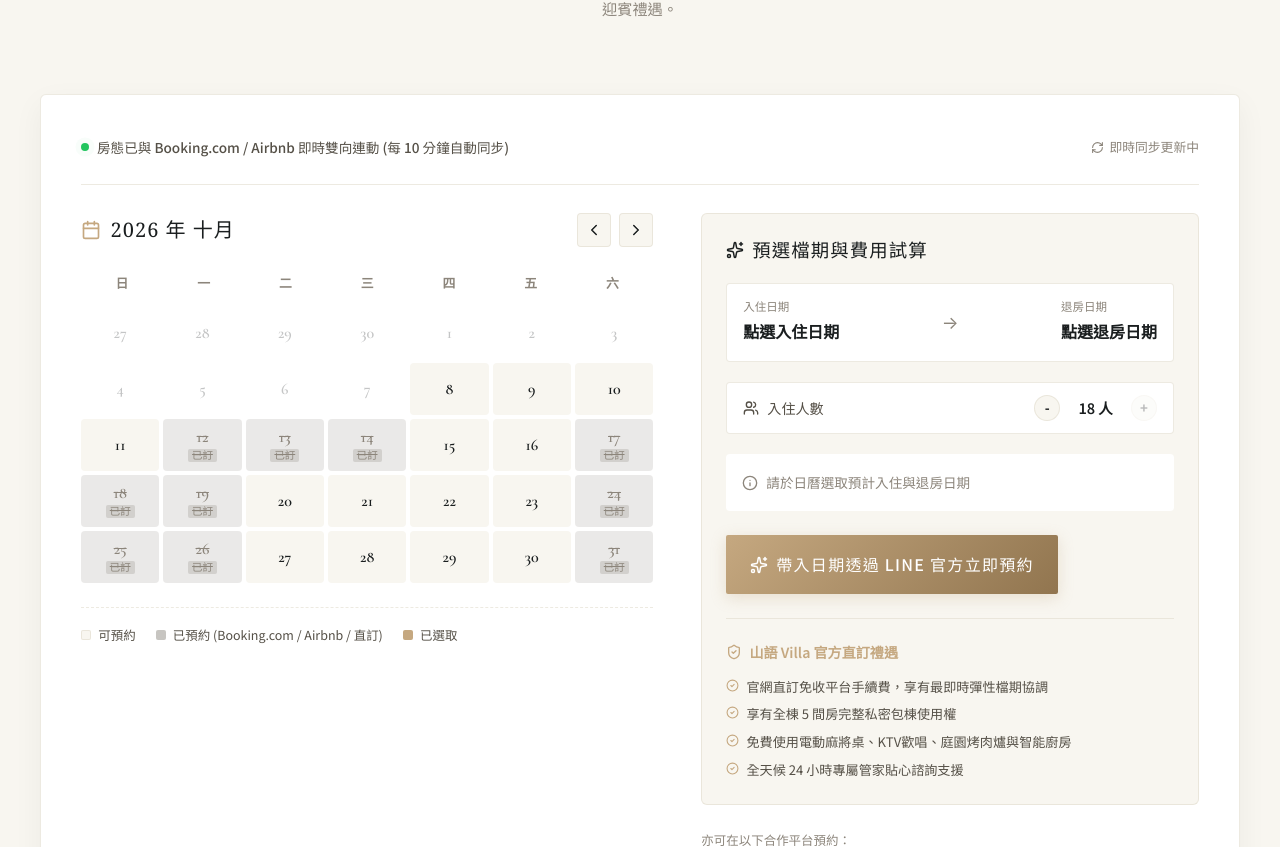
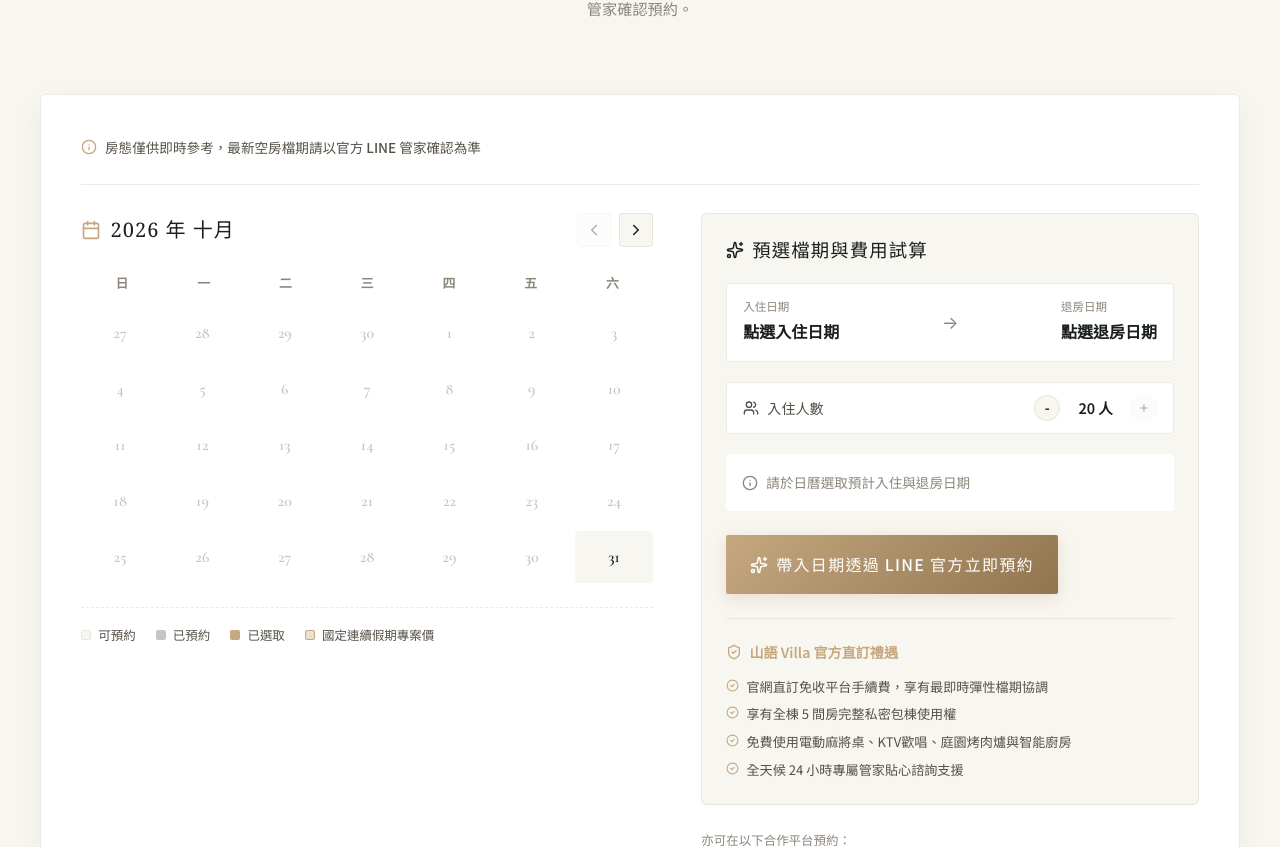
Before and after one commit to aassdd90629/Ann_Villa, a Vue app: page / in a window 1280 px wide. Shown: the part 5092-5939 px from the top of the page. Built offline with nearby package versions, Linux system fonts and the light colour scheme.

Commit message:
feat(calendar): 串接房態服務層、開放全數日期選取並限制明天起訂

```diff
--- a/src/components/booking/AvailabilityCalendar.vue
+++ b/src/components/booking/AvailabilityCalendar.vue
@@ -1,10 +1,10 @@
 <script setup>
-import { ref, computed } from 'vue'
+import { ref, computed, onMounted } from 'vue'
 import { useI18n } from '../../composables/useI18n'
 import pricingData from '../../data/pricing.json'
 import siteData from '../../data/site.json'
 import channelsData from '../../data/channels.json'
-import availabilityData from '../../data/availability.json'
+import { getBookedRanges } from '../../services/availabilityService'
 import {
   Calendar as CalendarIcon,
   ChevronLeft,
@@ -21,12 +21,30 @@ import {
 
 const { isEn, t, tField } = useI18n()
 
-// 日曆狀態
-const currentDate = ref(new Date(2026, 9, 1)) // 2026 年 10 月 (月份為 0-indexed)
+// 民宿當前時間（以本地時間為準）
+const now = new Date()
+const today = new Date(now.getFullYear(), now.getMonth(), now.getDate())
+today.setHours(0, 0, 0, 0)
+
+// 預設明天（含）之後的日期才可以開始預訂
+const minBookingDate = new Date(today.getFullYear(), today.getMonth(), today.getDate() + 1)
+minBookingDate.setHours(0, 0, 0, 0)
+
+// 日曆狀態：預設開啟當下月份
+const currentDate = ref(new Date(today.getFullYear(), today.getMonth(), 1))
 const checkInDate = ref(null) // 'YYYY-MM-DD'
 const checkOutDate = ref(null) // 'YYYY-MM-DD'
-const guestCount = ref(18)
+const guestCount = ref(20)
 const hoverDate = ref(null)
+const bookedRanges = ref([])
+
+onMounted(async () => {
+  try {
+    bookedRanges.value = await getBookedRanges()
+  } catch (err) {
+    bookedRanges.value = []
+  }
+})
 
 const currentYear = computed(() => currentDate.value.getFullYear())
 const currentMonth = computed(() => currentDate.value.getMonth())
@@ -36,13 +54,26 @@ const monthNamesEn = ['January', 'February', 'March', 'April', 'May', 'June', 'J
 const weekDaysZh = ['日', '一', '二', '三', '四', '五', '六']
 const weekDaysEn = ['Sun', 'Mon', 'Tue', 'Wed', 'Thu', 'Fri', 'Sat']
 
+// 判斷是否不可再切換至上個月（不能切換到當前月份以前）
+const isPrevDisabled = computed(() => {
+  return currentYear.value < today.getFullYear() ||
+    (currentYear.value === today.getFullYear() && currentMonth.value <= today.getMonth())
+})
+
 // 切換月份
 const prevMonth = () => {
+  if (isPrevDisabled.value) return
   currentDate.value = new Date(currentYear.value, currentMonth.value - 1, 1)
 }
 
 const nextMonth = () => {
   currentDate.value = new Date(currentYear.value, currentMonth.value + 1, 1)
+}
+
+// 檢查特定日期是否為國定連假
+function getHolidayForDate(dateStr) {
+  if (!pricingData.holidays) return null
+  return pricingData.holidays.find(h => h.startDate && h.endDate && dateStr >= h.startDate && dateStr <= h.endDate) || null
 }
 
 // 產生當月日曆網格
@@ -66,7 +97,8 @@ const calendarDays = computed(() => {
       dayNum,
       isCurrentMonth: false,
       isBooked: isDateBooked(dateStr),
-      isPast: isDatePast(d)
+      isPast: isDatePast(d),
+      holiday: getHolidayForDate(dateStr)
     })
   }
 
@@ -79,7 +111,8 @@ const calendarDays = computed(() => {
       dayNum: i,
       isCurrentMonth: true,
       isBooked: isDateBooked(dateStr),
-      isPast: isDatePast(d)
+      isPast: isDatePast(d),
+      holiday: getHolidayForDate(dateStr)
     })
   }
 
@@ -93,7 +126,8 @@ const calendarDays = computed(() => {
       dayNum: i,
       isCurrentMonth: false,
       isBooked: isDateBooked(dateStr),
-      isPast: isDatePast(d)
+      isPast: isDatePast(d),
+      holiday: getHolidayForDate(dateStr)
     })
   }
 
@@ -108,20 +142,21 @@ function formatDate(d) {
 }
 
 function isDatePast(d) {
-  const today = new Date(2026, 9, 8) // 模擬當前系統日期 2026-10-08
-  today.setHours(0, 0, 0, 0)
-  return d < today
+  // 依照民宿當下的時間，預設明天（含）之後的日期才可以開始預訂
+  return d < minBookingDate
 }
 
 function isDateBooked(dateStr) {
-  return availabilityData.bookedRanges.some(range => {
+  if (!bookedRanges.value || !bookedRanges.value.length) return false
+  return bookedRanges.value.some(range => {
     return dateStr >= range.startDate && dateStr <= range.endDate
   })
 }
 
 // 取得某日期的預約來源
 function getBookingSource(dateStr) {
-  const found = availabilityData.bookedRanges.find(range => dateStr >= range.startDate && dateStr <= range.endDate)
+  if (!bookedRanges.value || !bookedRanges.value.length) return ''
+  const found = bookedRanges.value.find(range => dateStr >= range.startDate && dateStr <= range.endDate)
   return found ? found.source : ''
 }
 
@@ -176,6 +211,7 @@ const bookingCalculation = computed(() => {
       weekdayNights: 0,
       weekendNights: 0,
       holidayNights: 0,
+      holidayTotal: 0,
       baseTotal: 0,
       extraPersonFee: 0,
       grandTotal: 0
@@ -186,29 +222,40 @@ const bookingCalculation = computed(() => {
   const end = new Date(checkOutDate.value)
   let weekdayCount = 0
   let weekendCount = 0
+  let holidayCount = 0
+  let holidayTotal = 0
 
   while (current < end) {
-    const dayOfWeek = current.getDay() // 0 = Sun, 5 = Fri, 6 = Sat
-    if (dayOfWeek === 5 || dayOfWeek === 6 || dayOfWeek === 0) {
-      weekendCount++
+    const dateStr = formatDate(current)
+    const holiday = getHolidayForDate(dateStr)
+
+    if (holiday) {
+      holidayCount++
+      holidayTotal += holiday.price
     } else {
-      weekdayCount++
+      const dayOfWeek = current.getDay() // 0 = Sun, 5 = Fri, 6 = Sat
+      if (dayOfWeek === 5 || dayOfWeek === 6 || dayOfWeek === 0) {
+        weekendCount++
+      } else {
+        weekdayCount++
+      }
     }
     current.setDate(current.getDate() + 1)
   }
 
   const pkg = pricingData.exclusivePackage
-  const baseTotal = (weekdayCount * pkg.weekday) + (weekendCount * pkg.weekend)
+  const baseTotal = (weekdayCount * pkg.weekday) + (weekendCount * pkg.weekend) + holidayTotal
   const extraGuests = Math.max(0, guestCount.value - pkg.includedGuests)
   const extraFeePerNight = extraGuests * pkg.extraPersonFee
-  const totalExtraFee = extraFeePerNight * (weekdayCount + weekendCount)
+  const totalExtraFee = extraFeePerNight * (weekdayCount + weekendCount + holidayCount)
   const grandTotal = baseTotal + totalExtraFee
 
   return {
-    nights: weekdayCount + weekendCount,
+    nights: weekdayCount + weekendCount + holidayCount,
     weekdayNights: weekdayCount,
     weekendNights: weekendCount,
-    holidayNights: 0,
+    holidayNights: holidayCount,
+    holidayTotal,
     baseTotal,
     extraPersonFee: totalExtraFee,
     grandTotal
@@ -231,15 +278,11 @@ const lineBookingUrl = computed(() => {
 
 <template>
   <div class="availability-calendar-card card-luxury">
-    <!-- 頂部即時同步狀態列 -->
+    <!-- 頂部檔期說明列 -->
     <div class="sync-banner">
       <div class="sync-status">
-        <span class="pulse-dot"></span>
-        <span class="sync-text">{{ isEn ? t('calendar.syncNotice') : '房態已與 Booking.com / Airbnb 即時雙向連動 (每 10 分鐘自動同步)' }}</span>
-      </div>
-      <div class="sync-time">
-        <RefreshCw :size="13" class="spin-hover" />
-        <span>{{ isEn ? 'Status: Live Synced' : '即時同步更新中' }}</span>
+        <Info :size="16" class="info-icon" />
+        <span class="sync-text">{{ isEn ? t('calendar.syncNotice') : '房態僅供即時參考，最新空房檔期請以官方 LINE 管家確認為準' }}</span>
       </div>
     </div>
 
@@ -254,7 +297,7 @@ const lineBookingUrl = computed(() => {
             </h3>
           </div>
           <div class="nav-btn-group">
-            <button class="nav-btn" @click="prevMonth" :aria-label="isEn ? 'Previous month' : '上一月'">
+            <button class="nav-btn" :disabled="isPrevDisabled" @click="prevMonth" :aria-label="isEn ? 'Previous month' : '上一月'">
               <ChevronLeft :size="18" />
             </button>
             <button class="nav-btn" @click="nextMonth" :aria-label="isEn ? 'Next month' : '下一月'">
@@ -287,7 +330,7 @@ const lineBookingUrl = computed(() => {
             }"
             :disabled="day.isPast || day.isBooked"
             @click="selectDate(day)"
-            :title="day.isBooked ? `${day.dateStr} (${getBookingSource(day.dateStr)} 已預約)` : day.dateStr"
+            :title="day.isBooked ? `${day.dateStr} (${getBookingSource(day.dateStr)} 已預約)` : (day.holiday ? `${day.dateStr} 【${isEn ? day.holiday.nameEn : day.holiday.nameZh} NT$ ${day.holiday.price.toLocaleString()}` + (day.holiday.breakfast ? ' 含早餐' : ' 不含早餐') + '】' : day.dateStr)"
           >
             <span class="day-number">{{ day.dayNum }}</span>
             <span v-if="day.isBooked" class="cell-tag booked-tag">
@@ -298,6 +341,9 @@ const lineBookingUrl = computed(() => {
             </span>
             <span v-else-if="day.dateStr === checkOutDate" class="cell-tag out-tag">
               {{ isEn ? 'Out' : '退房' }}
+            </span>
+            <span v-else-if="day.holiday && !day.isPast" class="cell-tag holiday-tag">
+              {{ isEn ? 'Holiday' : '連假' }}
             </span>
           </button>
         </div>
@@ -310,11 +356,15 @@ const lineBookingUrl = computed(() => {
           </div>
           <div class="legend-item">
             <span class="legend-dot booked"></span>
-            <span>{{ t('calendar.booked') }} (Booking.com / Airbnb / 直訂)</span>
+            <span>{{ t('calendar.booked') }}</span>
           </div>
           <div class="legend-item">
             <span class="legend-dot selected"></span>
             <span>{{ t('calendar.selected') }}</span>
+          </div>
+          <div class="legend-item">
+            <span class="legend-dot holiday"></span>
+            <span>{{ isEn ? 'Consecutive Holiday Rate' : '國定連續假期專案價' }}</span>
           </div>
         </div>
       </div>
@@ -354,8 +404,8 @@ const lineBookingUrl = computed(() => {
               <span class="g-count">{{ guestCount }} {{ t('calendar.guestCount') }}</span>
               <button
                 class="g-btn"
-                :disabled="guestCount >= 18"
-                @click="guestCount = Math.min(18, guestCount + 1)"
+                :disabled="guestCount >= 20"
+                @click="guestCount = Math.min(20, guestCount + 1)"
               >+</button>
             </div>
           </div>
@@ -373,6 +423,10 @@ const lineBookingUrl = computed(() => {
             <div v-if="bookingCalculation.weekendNights > 0" class="calc-row sub">
               <span>{{ isEn ? 'Weekend' : '假日' }} ({{ bookingCalculation.weekendNights }} {{ t('calendar.nights') }} × NT$ {{ pricingData.exclusivePackage.weekend.toLocaleString() }})</span>
               <span>NT$ {{ (bookingCalculation.weekendNights * pricingData.exclusivePackage.weekend).toLocaleString() }}</span>
+            </div>
+            <div v-if="bookingCalculation.holidayNights > 0" class="calc-row sub highlight-holiday">
+              <span>{{ isEn ? 'Consecutive Holidays' : '國定連續假期' }} ({{ bookingCalculation.holidayNights }} {{ t('calendar.nights') }})</span>
+              <span>NT$ {{ bookingCalculation.holidayTotal.toLocaleString() }}</span>
             </div>
             <div v-if="bookingCalculation.extraPersonFee > 0" class="calc-row sub">
               <span>{{ isEn ? 'Extra Person Fee' : '加人加床費用' }}</span>
@@ -471,13 +525,9 @@ const lineBookingUrl = computed(() => {
     align-items: center;
     gap: 0.5rem;
 
-    .pulse-dot {
-      width: 8px;
-      height: 8px;
-      border-radius: 50%;
-      background-color: #22C55E;
-      box-shadow: 0 0 0 3px rgba(34, 197, 94, 0.25);
-      animation: pulse 2s infinite;
+    .info-icon {
+      color: var(--gold-primary);
+      flex-shrink: 0;
     }
 
     .sync-text {
@@ -569,6 +619,12 @@ const lineBookingUrl = computed(() => {
         color: var(--gold-primary);
         background: var(--bg-card);
       }
+
+      &:disabled {
+        opacity: 0.35;
+        cursor: not-allowed;
+        pointer-events: none;
+      }
     }
   }
 }
@@ -620,6 +676,12 @@ const lineBookingUrl = computed(() => {
     margin-top: 2px;
     padding: 1px 4px;
     border-radius: 2px;
+
+    &.holiday-tag {
+      background: rgba(197, 168, 128, 0.2);
+      color: var(--gold-primary);
+      font-weight: 500;
+    }
   }
 
   &:hover:not(:disabled) {
@@ -698,6 +760,10 @@ const lineBookingUrl = computed(() => {
       }
       &.selected {
         background: var(--gold-primary);
+      }
+      &.holiday {
+        background: rgba(197, 168, 128, 0.35);
+        border: 1px solid var(--gold-primary);
       }
     }
   }
@@ -838,6 +904,11 @@ const lineBookingUrl = computed(() => {
     &.sub {
       font-size: 0.82rem;
       color: var(--text-muted);
+
+      &.highlight-holiday {
+        color: var(--gold-primary);
+        font-weight: 500;
+      }
     }
   }
 
--- a/src/composables/useI18n.js
+++ b/src/composables/useI18n.js
@@ -1,6 +1,7 @@
 import { ref, computed } from 'vue'
 
 const currentLocale = ref(localStorage.getItem('villa_lang') || 'zh-TW')
+const isSwitchingLang = ref(false)
 
 const messages = {
   'zh-TW': {
@@ -46,7 +47,7 @@ const messages = {
     },
     calendar: {
       title: '即時空房查詢與包棟預約',
-      subtitle: '全館即時房態已與 Booking.com、Airbnb 即時連動',
+      subtitle: '點選預計入住與退房日期即可即時試算包棟費用',
       checkIn: '入住日期',
       checkOut: '退房日期',
       selectDates: '請於日曆選取預計入住與退房日期',
@@ -64,7 +65,7 @@ const messages = {
       available: '可預約',
       selected: '已選取',
       inRange: '選取範圍',
-      syncNotice: '房態自動同步中 (Booking.com / Airbnb / LINE 直訂)',
+      syncNotice: '房態僅供即時參考，最新空房檔期請以官方 LINE 管家確認為準',
       lastSync: '最後同步時間',
       directPerksTitle: '山語 Villa 官方直訂專屬禮遇',
       otaAltTitle: '亦可透過官方合作之 OTA 平台預訂',
@@ -116,7 +117,7 @@ const messages = {
     },
     calendar: {
       title: 'Live Availability & Direct Reservation',
-      subtitle: 'Real-time calendar synced with Booking.com & Airbnb',
+      subtitle: 'Select your dates to estimate your villa stay rates',
       checkIn: 'Check-in',
       checkOut: 'Check-out',
       selectDates: 'Please select your check-in & check-out dates',
@@ -134,7 +135,7 @@ const messages = {
       available: 'Available',
       selected: 'Selected',
       inRange: 'In Range',
-      syncNotice: 'Live sync active (Booking.com / Airbnb / Direct)',
+      syncNotice: 'Calendar availability is for reference; please confirm final dates with our butler via official LINE.',
       lastSync: 'Last synced',
       directPerksTitle: 'Direct Booking Exclusive Privileges',
       otaAltTitle: 'Or Book via Our Official OTA Partners',
@@ -147,8 +148,15 @@ const messages = {
 
 export function useI18n() {
   const setLocale = (lang) => {
-    currentLocale.value = lang
-    localStorage.setItem('villa_lang', lang)
+    if (currentLocale.value === lang || isSwitchingLang.value) return
+    isSwitchingLang.value = true
+    setTimeout(() => {
+      currentLocale.value = lang
+      localStorage.setItem('villa_lang', lang)
+      setTimeout(() => {
+        isSwitchingLang.value = false
+      }, 50)
+    }, 200)
   }
 
   const toggleLocale = () => {
@@ -186,6 +194,7 @@ export function useI18n() {
   return {
     locale: currentLocale,
     isEn: computed(() => currentLocale.value === 'en-US'),
+    isSwitchingLang,
     setLocale,
     toggleLocale,
     t,
--- a/src/data/availability.json
+++ b/src/data/availability.json
@@ -1,50 +1,7 @@
 {
-  "lastSyncedAt": "2026-10-08T23:30:00+08:00",
+  "lastSyncedAt": null,
   "syncStatus": "healthy",
   "syncIntervalMinutes": 10,
-  "channelsSynced": ["Booking.com", "Airbnb", "Direct Line"],
-  "bookedRanges": [
-    {
-      "startDate": "2026-10-12",
-      "endDate": "2026-10-14",
-      "source": "Booking.com",
-      "type": "exclusive_package",
-      "status": "confirmed"
-    },
-    {
-      "startDate": "2026-10-17",
-      "endDate": "2026-10-19",
-      "source": "Direct Line",
-      "type": "exclusive_package",
-      "status": "confirmed"
-    },
-    {
-      "startDate": "2026-10-24",
-      "endDate": "2026-10-26",
-      "source": "Airbnb",
-      "type": "exclusive_package",
-      "status": "confirmed"
-    },
-    {
-      "startDate": "2026-10-31",
-      "endDate": "2026-11-02",
-      "source": "Booking.com",
-      "type": "exclusive_package",
-      "status": "confirmed"
-    },
-    {
-      "startDate": "2026-11-07",
-      "endDate": "2026-11-09",
-      "source": "Direct Line",
-      "type": "exclusive_package",
-      "status": "confirmed"
-    },
-    {
-      "startDate": "2026-11-20",
-      "endDate": "2026-11-22",
-      "source": "Booking.com",
-      "type": "exclusive_package",
-      "status": "confirmed"
-    }
-  ]
+  "channelsSynced": [],
+  "bookedRanges": []
 }
--- /dev/null
+++ b/src/services/availabilityService.js
@@ -0,0 +1,29 @@
+import availabilityData from '../data/availability.json';
+
+/**
+ * 房態與預約檔期資料存取層 (Phase 1 為 Phase 2 後端接軌規範)
+ *
+ * Vue 組件一律透過此 Service 異步取得即時房態。
+ * 未來接入 Cloudflare Pages Functions (/functions/api/availability) 或 OTA iCal 同步時，
+ * 前端組件完全不需修改，只需在此切換為真實 fetch API！
+ */
+
+/**
+ * 取得已被預約的日期區間清單
+ * @returns {Promise<Array<{startDate: string, endDate: string, source: string, type: string, status: string}>>}
+ */
+export async function getBookedRanges() {
+  // 🚀 Phase 1 (純前端靜態版): 目前開放全部可選，回傳空陣列（或 availability.json 設定）
+  return Promise.resolve(availabilityData.bookedRanges || []);
+
+  // ⚙️ Phase 2 (第二版擴充): 直接切換為邊緣後端 API
+  // try {
+  //   const res = await fetch('/api/availability');
+  //   if (!res.ok) throw new Error(`API Error: ${res.statusText}`);
+  //   const data = await res.json();
+  //   return data.bookedRanges || [];
+  // } catch (err) {
+  //   console.error('Failed to fetch live availability from backend:', err);
+  //   return availabilityData.bookedRanges || [];
+  // }
+}
--- a/src/views/HomeView.vue
+++ b/src/views/HomeView.vue
@@ -210,11 +210,11 @@ const { isEn, t, tField } = useI18n()
       <div class="container">
         <div class="section-header">
           <span class="section-tag">{{ isEn ? 'AVAILABILITY & RESERVATION' : '即時房態與預約' }}</span>
-          <h2 class="section-title">{{ isEn ? 'Live Calendar Synced with Booking.com & Airbnb' : '全館檔期即時連動・線上預約試算' }}</h2>
+          <h2 class="section-title">{{ isEn ? 'Villa Calendar & Online Rate Estimator' : '全館檔期查詢・線上預約試算' }}</h2>
           <p class="section-desc">
             {{ isEn
-              ? 'Our calendar updates in real-time with OTA partners. Select your dates to calculate packages or book via official LINE for exclusive privileges.'
-              : '即時整合各大訂房平台房態，點選預計入住與退房日期即可預估費用，官方直訂享延退與迎賓禮遇。'
+              ? 'Select your check-in and check-out dates to estimate packages. Connect directly with our concierge via official LINE for the latest confirmed availability and exclusive privileges.'
+              : '點選預計入住與退房日期即可即時預估包棟費用；最新空房檔期歡迎透過官方 LINE 洽詢管家確認預約。'
             }}
           </p>
         </div>
```
